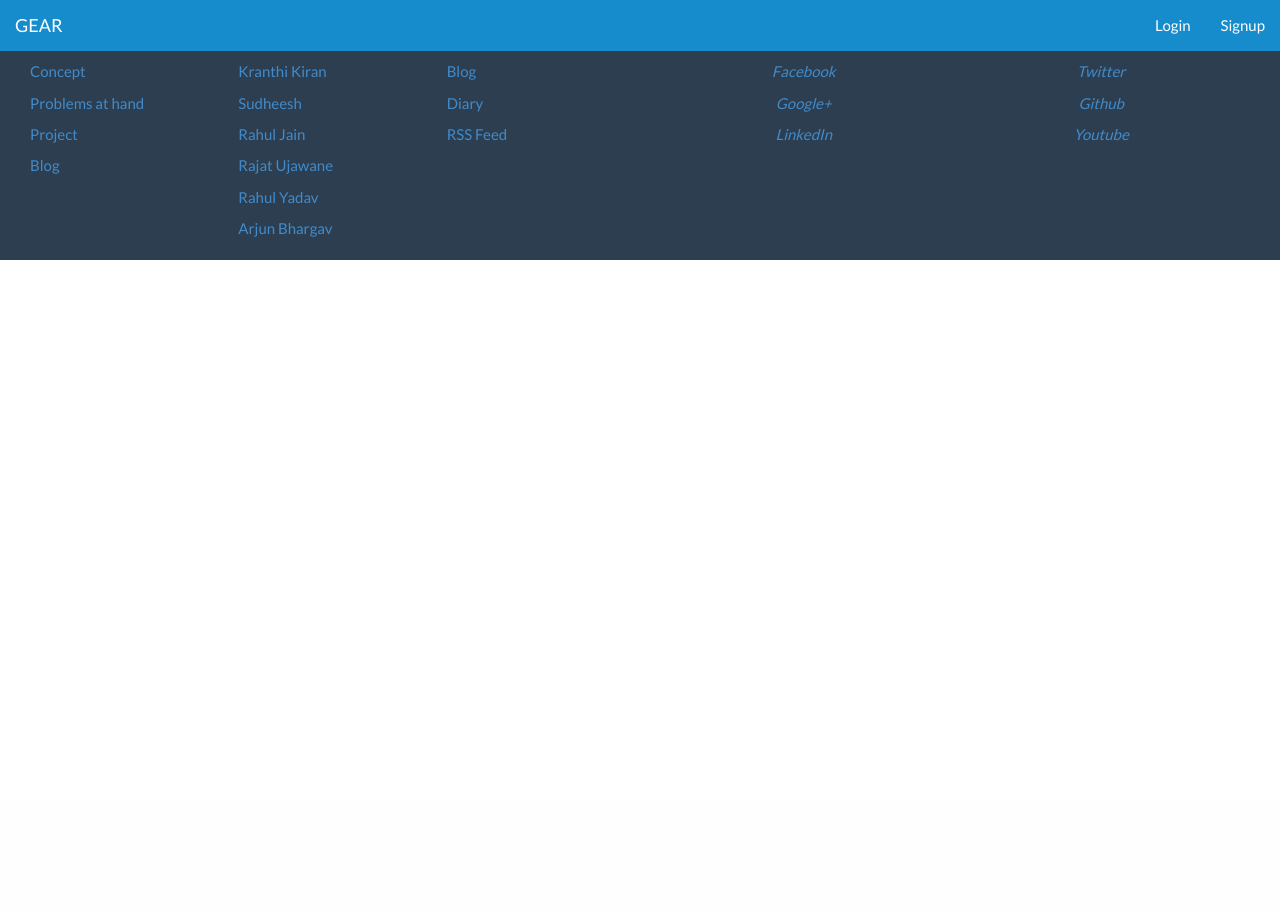
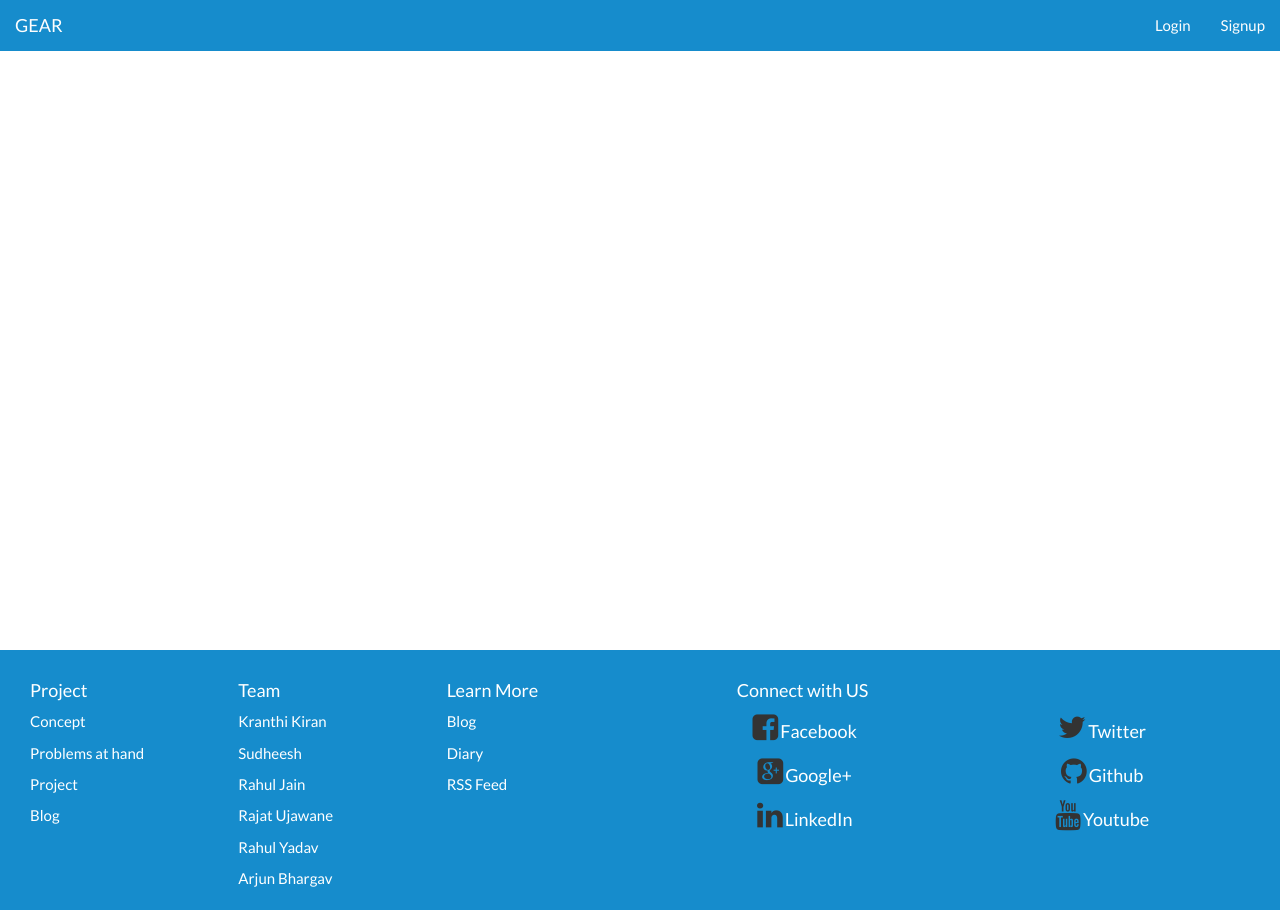
Before and after one commit to rajmani1995/publicportal, a Django app: page / in a window 1280 px wide. Before the commit the page ends 260 px from the top, so only its background shows below. Run offline with Django 3.2, Linux system fonts and the light colour scheme; parts of the project's set-up code (start-up, migrations or seed data) failed here and were passed over; some libraries are stand-ins or nearby versions.

Commit message:
Fixing footer, homepage

```diff
--- a/static/css/style.css
+++ b/static/css/style.css
@@ -1,9 +1,10 @@
 #footerwrap{
   width: 100%;
-  background: #2C3E50;
+  background: #168CCC;
   text-align: center;
   height: 260px;
   position:relative;
+  margin: 0;
   bottom: 0;
   left: 0;
 }
@@ -17,7 +18,15 @@
 .content-block{
   padding: 5px;
   padding-bottom: 180px;
+  height: 600px;
 }
-#footer-detail {
+#footer-detail >a{
   color: white;
 }
+
+.social-links{
+  font-size: 18px;
+}
+i{
+  margin:2px;
+}
--- a/static/css/styles.css
+++ b/static/css/styles.css
@@ -4,7 +4,8 @@ html,body{
 }
 
 body{
-  	/*padding-top:50px;*/ /*padding for navbar*/
+  	padding-top:50px;
+    /*padding for navbar*/
 }
 
 .navbar-custom .icon-bar {
--- a/templates/layout/header.html
+++ b/templates/layout/header.html
@@ -4,12 +4,13 @@
 <head>
   <title> {{title}} | GEAR Systems 2015</title>
   <link rel="stylesheet" type="text/css" href="{% static "css/bootstrap.min.css" %}">
-  <!--link rel="stylesheet" type="text/css" href="{% static "css/font-awesome.min.css" %}"-->
+  <link rel="stylesheet" type="text/css" href="{% static "css/font-awesome.min.css" %}">
   <link rel="stylesheet" type="text/css" href="{% static "css/styles.css" %}">
   <link rel="stylesheet" type="text/css" href="{% static "css/style.css" %}">
 
   <script type="text/javascript" src="{% static "js/jquery.min.js" %}"></script>
   <script type="text/javascript" src="{% static "js/bootstrap.min.js" %}"></script>
+
   <link href='http://fonts.googleapis.com/css?family=Lato&subset=latin,latin-ext' rel='stylesheet' type='text/css'>
 </head>
 <body>
@@ -40,9 +41,9 @@
 {{ message|safe }}
 </div>
 </div>{% endfor %}{% endif %}
-<!--div class="content-block"-->
+<div class="content-block">
 {% block content %}{% endblock %}
-<!--/div-->
+</div>
 
 
 <div id="footerwrap" class="container-fluid">
@@ -74,14 +75,14 @@
     <div class="col-md-6">
       <h4 style="color:white;margin-left:-300px;">Connect with US</h4>
       <div class="col-md-6">
-      <p id="footer-detail"><a href="#"><i class="fa fa-facebook-square">Facebook</i></a></p>
-      <p id="footer-detail"><a href="#"><i class="fa fa-google-plus-square">Google+</i></a></p>
-      <p id="footer-detail"><a href="#"><i class="fa fa-linkedin">LinkedIn</i></a></p>
+      <p id="footer-detail"><i class="fa fa-facebook-square fa-2x"></i><a href="#" class="social-links">Facebook</a></p>
+      <p id="footer-detail"><i class="fa fa-google-plus-square fa-2x"></i><a href="#" class="social-links">Google+</a></p>
+      <p id="footer-detail"><i class="fa fa-linkedin fa-2x"></i><a href="#" class="social-links">LinkedIn</a></p>
       </div>
       <div class="col-md-6">
-        <p id="footer-detail"><a href="#"><i class="fa fa-twitter">Twitter</i></a></p>
-      <p id="footer-detail"><a href="#"><i class="fa fa-github">Github</i></a></p>
-      <p id="footer-detail"><a href="#"><i class="fa fa-youtube">Youtube</i></a></p>
+        <p id="footer-detail"><i class="fa fa-twitter fa-2x"></i><a href="#" class="social-links">Twitter</i></a></p>
+      <p id="footer-detail"><i class="fa fa-github fa-2x"></i><a href="#" class="social-links">Github</a></p>
+      <p id="footer-detail"><i class="fa fa-youtube fa-2x"></i><a href="#" class="social-links">Youtube</a></p>
       </div>
     </div>
   </div><br />
--- a/templates/map.html
+++ b/templates/map.html
@@ -39,7 +39,7 @@ function showGoogleMaps() {
     map = new google.maps.Map(document.getElementById('googlemaps'),mapOptions);
 
     // Radius of the circle
-    var rad = 5; // Radius of circle in miles.
+    var rad = 3; // Radius of circle in miles.
     var center = latLng; // LatLng of center point of circle
     var draw_circle = null;  // object of google maps polygon for redrawing the circle
 
```
Also changed, not shown: static/css/homepage.css (line endings or trailing spaces).
